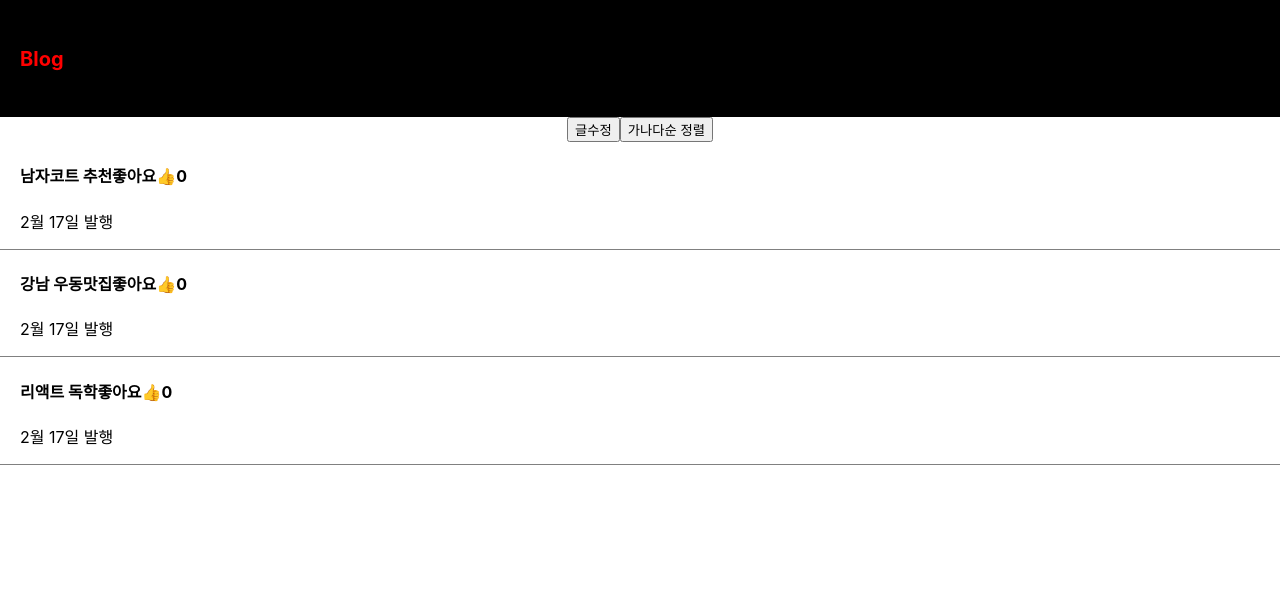
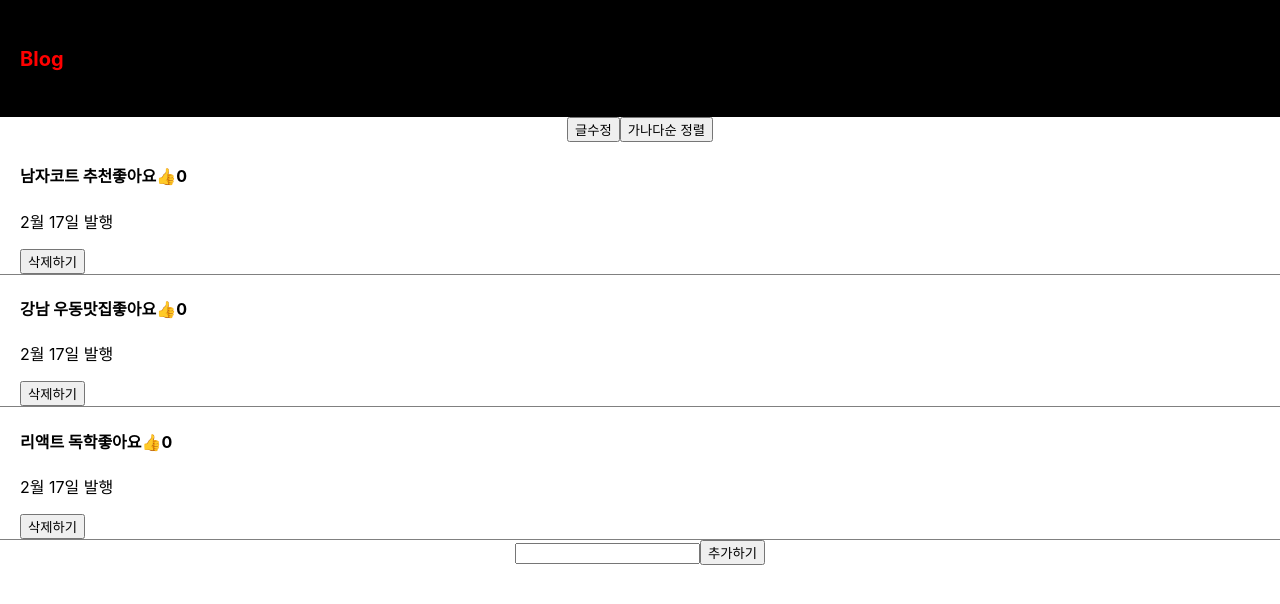
Before and after one commit to dlfdydwlrshehdwk/myreact, a React (Create React App) app in the folder blog/: page / in a window 1280 px wide. Shown: the top 604 px of the page. Built offline with nearby package versions, Linux system fonts and the light colour scheme.

Commit message:
Update App.js

```diff
--- a/blog/src/App.js
+++ b/blog/src/App.js
@@ -26,6 +26,8 @@ function App() {
   let [따봉,따봉변경] = useState([0,0,0]);
   let [modal,setModal] = useState(false);
   let [title,setTitle] = useState(2)
+  let [입력값,입력값변경] = useState('');
+
   // map()사용법
   // 1. array 자료 개수만큼 함수안의 코드 실행해줌
   // 2. 함수의 파라미터는 array안에 있던 자료
@@ -87,16 +89,31 @@ function App() {
           return(
           <div className="list" key={i} onClick={()=>{setTitle(i)}}>
           <h4 onClick={()=>{setModal(modal == true? false : true)}}>{ 글제목[i] }
-          <span onClick={()=>{
+          <span onClick={(e)=>{
+            e.stopPropagation();
             let copy =[...따봉];
             copy[i] = copy[i] +1;
             따봉변경(copy)
-          } }>좋아요👍</span>{ 따봉[i] }</h4>
+          } }>좋아요👍</span>{ 따봉[i] }
+          </h4>
           <p>2월 17일 발행</p>
+          <button onClick={()=>{
+            let copy = [...글제목]
+            글제목변경(copy)
+            copy.splice(i,1)
+          }}>삭제하기</button>
           </div>
           )
         })
       }
+
+      <input onChange={(e)=>{ 입력값변경(e.target.value);
+        }}></input>
+        <button onClick={()=>{
+          let copy = [...글제목];
+          copy.push(입력값);
+          글제목변경(copy)
+        }}>추가하기</button>
 
       {/* <Modal /> */}
       {/* if문
```
